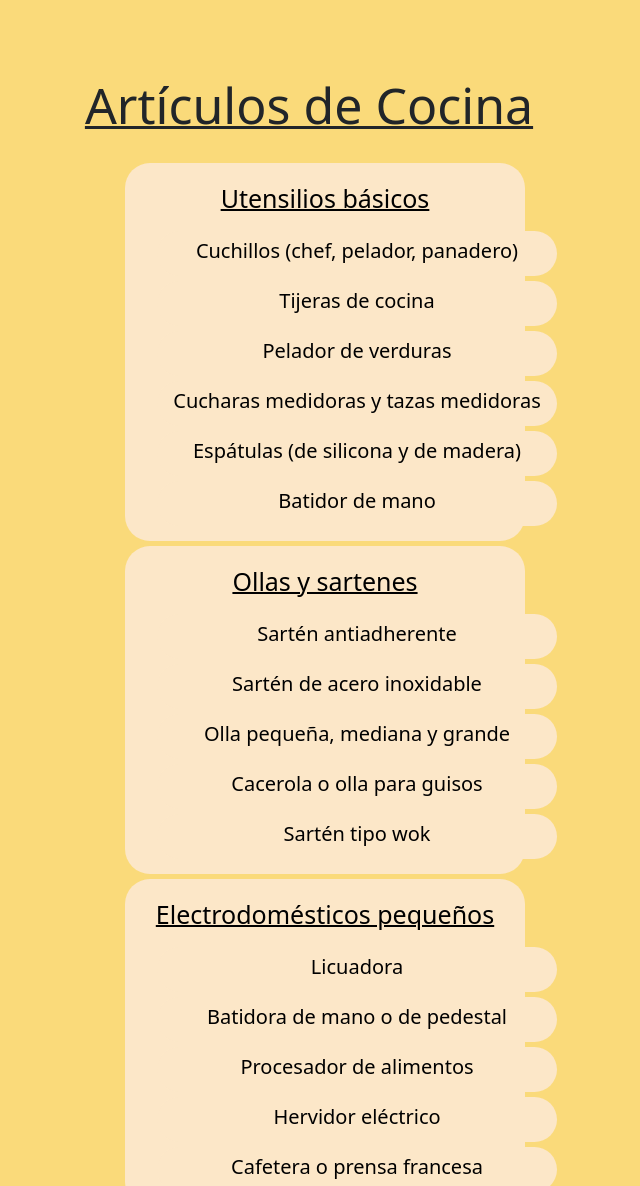
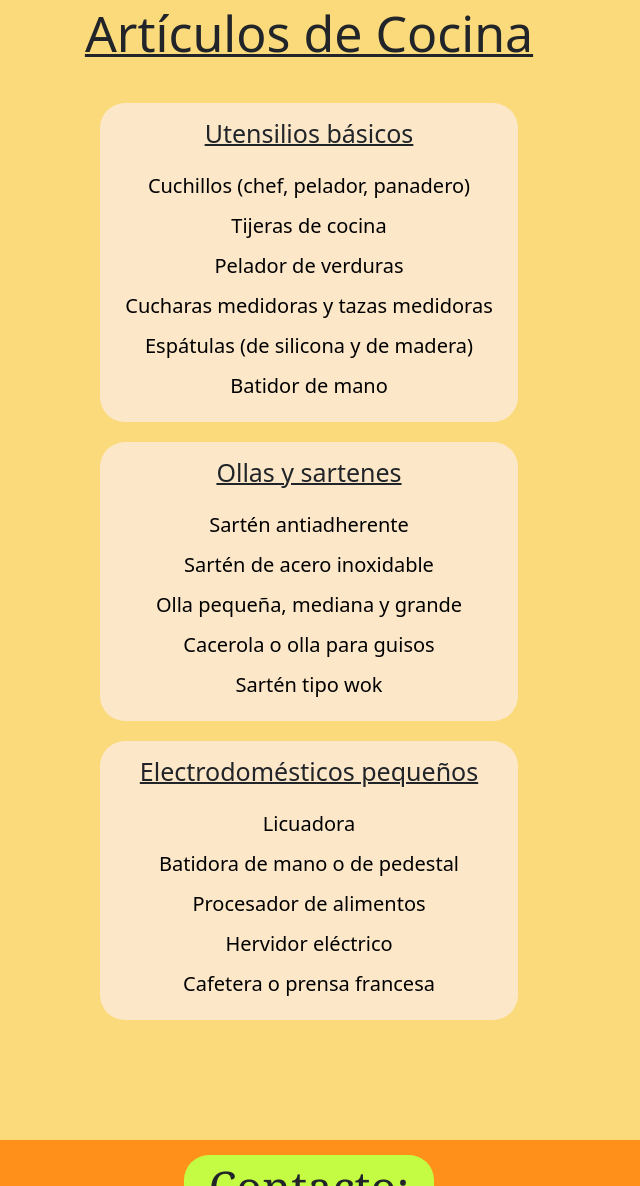
Before and after one commit to thor3555/Cocina-Conmigo, a plain HTML site: page pages/consejos.html in a window 1280 px wide. Shown: the part 1614-2800 px from the top of the page, without its empty margins (331-971 px from the left). Drawn offline with nearby package versions, Linux system fonts and the light colour scheme.

Commit message:
Prueba 4

```diff
--- a/css/style.css
+++ b/css/style.css
@@ -381,7 +381,6 @@ footer a{
 }
 
 .historia-p2 ul{ /* Lista */
-    width: 80%;
     padding: 0;
     margin: 0 auto;
     list-style: none;
@@ -412,8 +411,7 @@ footer a{
 /* Introduccion a la página 3 */
 
 .consejos-p3{ /* Consejos */
-
-    margin: 50px 0px 0px 0px;
+    margin: 0;
     background-color: rgb(245, 215, 179); /* Color de fondo de la sección */
     padding: 70px 25px 70px 25px; /* Espaciado interior de la sección */
 }
@@ -432,8 +430,6 @@ footer a{
 }
 
 .consejos-p3 img{ /* Imagen */
-    width: 700px;
-    height: 400px;
     display: block;
     margin: 50px auto 50px auto;
     border-radius: 25px;
@@ -443,9 +439,9 @@ footer a{
 /* Tabla */
 
 .tabla-consejos-p3 { /* Tabla */
-    width: 800px;
     margin: 0 auto;
     padding: 0px 0px 72px 0px;
+    list-style: none;
 }
 
 .tabla-consejos-p3 h2 { /* Títulos */
@@ -485,16 +481,21 @@ footer a{
     text-decoration: underline 2px;
 }
 
-.articulos-cocina-p3 li{ /* Datos */
+.tarjetas{
+    display: flex;
+    flex-direction: column;
+    background-color: #FCE7C8;
+    margin: 20px auto;
+    border-radius: 25px;
+}
+
+.articulos-cocina-p3 ul li{ /* Datos */
+    list-style: none;
     font-size: 20px;
     color: rgb(0, 0, 0);
-    padding: 5px 0px 10px 0px;
-    background-color: #FCE7C8;
-    width: 400px;
-    margin: 0px auto 5px auto;
-    list-style: none;
-    border-radius: 25px;
+    padding: 5px;
 }
+
 
 
 
--- a/pages/consejos.html
+++ b/pages/consejos.html
@@ -17,11 +17,8 @@
 <body>
 
     <header> <!-- Encabezado -->
-
         <nav class="navbar navbar-expand-lg bg-warning-subtle">
-
             <div class="container-fluid">
-
                 <!-- Logo -->
                 <a class="navbar-brand nav-brand-logo-per" href="#">
                 <img src="../img/cocina.svg" alt="" width="80" height="80">
@@ -42,19 +39,14 @@
                     <a class="nav-link" href="sobrenosotros.html">Sobre Nosotros</a>
                 </div>
             </div>
-
-          </div>
         </nav>
     </header>
 
     <main>
-
-        <section class="consejos-p3"> <!-- Sección de Consejos de Cocina -->
-
+        <section class="container-fluid consejos-p3"> <!-- Sección de Consejos de Cocina -->
             <h1>Consejos de Cocina</h1> <!-- Título -->
             <p>Estos son los mejores consejos de los mejores chef's del mundo</p> <!-- Introducción -->
-            <img src="../img/pasteleria.jpg" alt=""> <!-- Imagen de Pastelería -->
-
+            <img src="../img/pasteleria.jpg" alt="" class="col-10 col-md-8 col-lg-8 col-xl-6 col-xxl-4" > <!-- Imagen de Pastelería -->
             <ul class="tabla-consejos-p3">
                 <li> <h2>Organiza tus ingredientes antes de cocinar</h2> <p>Tener todos los ingredientes listos y medidos (mise en place) te ahorra tiempo y evita errores.</p> </li>
                 <li> <h2>Afila tus cuchillos regularmente</h2> <p>Un cuchillo afilado es más seguro y eficiente que uno desafilado.</p> </li>
@@ -63,20 +55,14 @@
                 <li> <h2>Lava las frutas y verduras adecuadamente</h2> <p>Asegúrate de eliminar la suciedad y los pesticidas antes de consumirlas.</p> </li>
                 <li> <h2>Deja reposar las carnes después de cocinarlas</h2> <p>Esto permite que los jugos se redistribuyan, manteniendo la carne jugosa y sabrosa.</p> </li>
             </ul>
-
         </section>
 
-        <section class="articulos-cocina-p3"> <!-- Artículos de Cocina -->
-
+        <section class="container-fluid articulos-cocina-p3"> <!-- Artículos de Cocina -->
             <h2>Artículos de Cocina</h2>
-
-            <ol>
-
-                <li>
-
-                    <h3>Utensilios básicos</h3>
-
-                    <ul>
+            <div>
+                <div class="tarjetas col-10 col-sm-8 col-md-6 col-lg-6 col-xl-4">
+                    <h3 class="text-center">Utensilios básicos</h3>
+                    <ul class="list-unstyled text-center">
                         <li>Cuchillos (chef, pelador, panadero)</li>
                         <li>Tijeras de cocina</li>
                         <li>Pelador de verduras</li>
@@ -84,41 +70,29 @@
                         <li>Espátulas (de silicona y de madera)</li>
                         <li>Batidor de mano</li>
                     </ul>
-
-                </li>
-
-                <li>
-
-                    <h3>Ollas y sartenes</h3>
-
-                    <ul>
+                </div>
+                <div class="tarjetas col-10 col-sm-8 col-md-6 col-lg-6 col-xl-4">
+                    <h3 class="text-center">Ollas y sartenes</h3>
+                    <ul class="list-unstyled text-center">
                         <li>Sartén antiadherente</li>
                         <li>Sartén de acero inoxidable</li>
                         <li>Olla pequeña, mediana y grande</li>
                         <li>Cacerola o olla para guisos</li>
                         <li>Sartén tipo wok</li>
                     </ul>
-
-                </li>
-
-                <li>
-
-                    <h3>Electrodomésticos pequeños</h3>
-
-                    <ul>
+                </div>
+                <div class="tarjetas col-10 col-sm-8 col-md-6 col-lg-6 col-xl-4">
+                    <h3 class="text-center">Electrodomésticos pequeños</h3>
+                    <ul class="list-unstyled text-center">
                         <li>Licuadora</li>
                         <li>Batidora de mano o de pedestal</li>
                         <li>Procesador de alimentos</li>
                         <li>Hervidor eléctrico</li>
                         <li>Cafetera o prensa francesa</li>
                     </ul>
-
-                </li>
-
-            </ol>
-
+                </div>
+            </div>
         </section>
-
     </main>
 
     <footer> <!-- Pie de Página -->
```
Also changed, not shown: pages/recetas.html (+0 -7 lines). Lines whose indentation alone changed are shown as unchanged.
